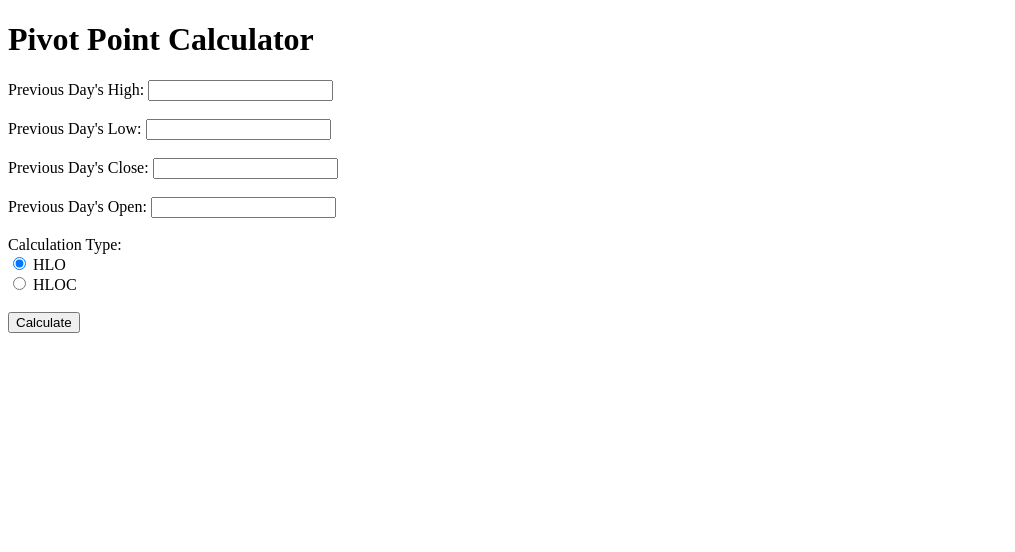
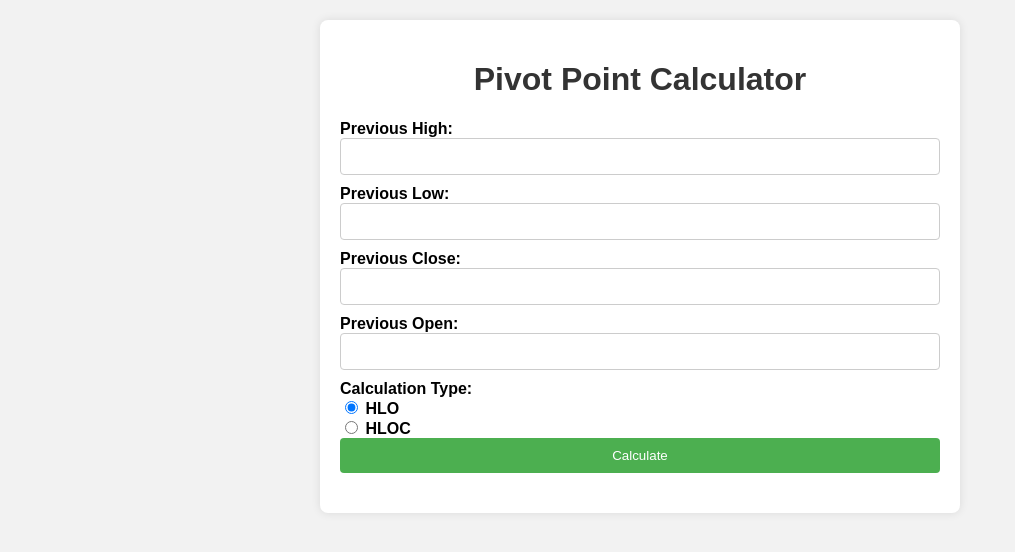
Before and after one commit to dakrav7/ShareMarket, a plain HTML site: page docs/index.html in a window 1280 px wide. Shown: the whole page, without its empty margins (0-1015 px from the left). Drawn offline with Linux system fonts and the light colour scheme.

Commit message:
Update index.html

```diff
--- a/docs/index.html
+++ b/docs/index.html
@@ -4,34 +4,97 @@
 <meta charset="UTF-8">
 <meta name="viewport" content="width=device-width, initial-scale=1.0">
 <title>Pivot Point Calculator</title>
+<style>
+body {
+  font-family: Arial, sans-serif;
+  background-color: #f2f2f2;
+  margin: 0;
+  padding: 0;
+}
+
+.container {
+  max-width: 600px;
+  margin: 20px auto;
+  background-color: #fff;
+  border-radius: 8px;
+  padding: 20px;
+  box-shadow: 0px 0px 10px rgba(0, 0, 0, 0.1);
+}
+
+h1 {
+  text-align: center;
+  color: #333;
+}
+
+form {
+  margin-bottom: 20px;
+}
+
+label {
+  font-weight: bold;
+}
+
+input[type="number"],
+button {
+  display: block;
+  width: 100%;
+  padding: 10px;
+  margin-bottom: 10px;
+  border: 1px solid #ccc;
+  border-radius: 4px;
+  box-sizing: border-box;
+}
+
+button {
+  background-color: #4caf50;
+  color: white;
+  border: none;
+  cursor: pointer;
+}
+
+button:hover {
+  background-color: #45a049;
+}
+
+p {
+  margin-top: 20px;
+  font-size: 16px;
+  line-height: 1.6;
+}
+
+</style>
 </head>
 <body>
+
+<div class="container">
 
   <h1>Pivot Point Calculator</h1>
 
   <form id="pivotForm">
-  <label for="high">Previous Day's High:</label>
-  <input type="number" id="high" name="high" required><br><br>
+    <label for="high">Previous High:</label>
+    <input type="number" id="high" name="high" required>
 
-  <label for="low">Previous Day's Low:</label>
-  <input type="number" id="low" name="low" required><br><br>
+    <label for="low">Previous Low:</label>
+    <input type="number" id="low" name="low" required>
 
-  <label for="close">Previous Day's Close:</label>
-  <input type="number" id="close" name="close" required><br><br>
+    <label for="close">Previous Close:</label>
+    <input type="number" id="close" name="close" required>
 
-  <label for="open">Previous Day's Open:</label>
-  <input type="number" id="open" name="open" required><br><br>
+    <label for="open">Previous Open:</label>
+    <input type="number" id="open" name="open" required>
 
     <label>Calculation Type:</label><br>
     <input type="radio" id="hlo" name="calculationType" value="hlo" checked>
     <label for="hlo">HLO</label><br>
     <input type="radio" id="hloc" name="calculationType" value="hloc">
-  <label for="hloc">HLOC</label><br><br>
+    <label for="hloc">HLOC</label><br>
 
     <button type="button" onclick="calculatePivot()">Calculate</button>
   </form>
 
   <p id="result"></p>
+
+</div>
 
 <script>
 function calculatePivot() {
```
Lines whose indentation alone changed are shown as unchanged.
